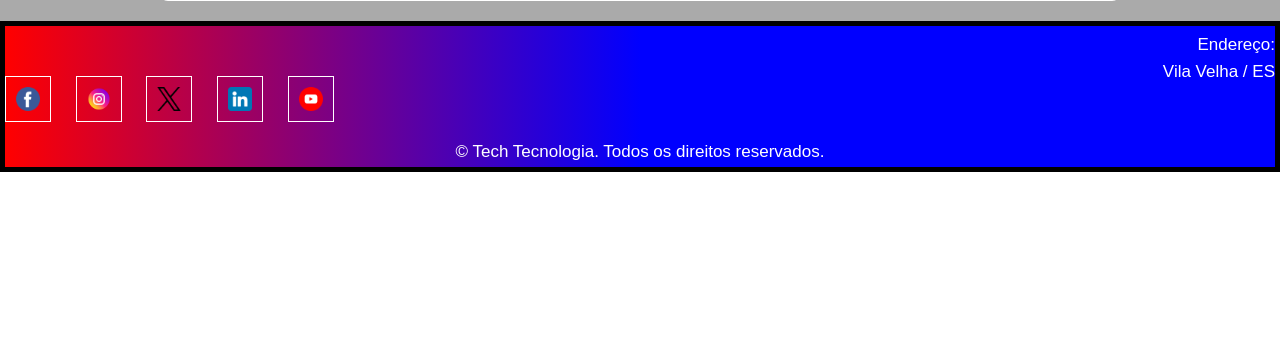
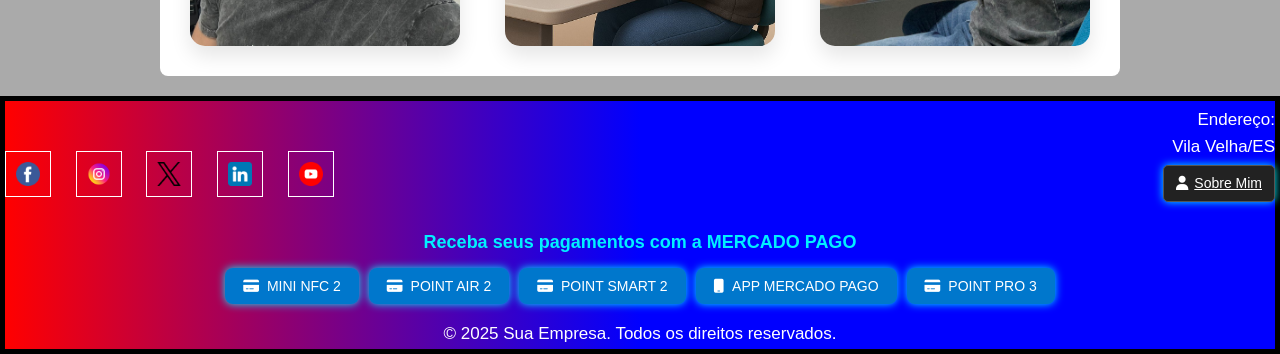
Before and after one commit to felippefardin/landing-page-felippe, a PHP site: page /sobre.php in a window 1280 px wide. Shown: the part 1146-1500 px from the top of the page. Before the commit the page ends 1318 px from the top, so only its background shows below. Run offline with PHP 8.4, Linux system fonts and the light colour scheme; some libraries are stand-ins or nearby versions.

Commit message:
sobre mim atualizado

```diff
--- a/sobre.php
+++ b/sobre.php
@@ -17,6 +17,13 @@
   <title>Sobre Mim | Tech Tecnologia</title>
 </head>
 <body>
+  <!-- VLibras widget -->
+    <div vw class="enabled">
+        <div vw-access-button class="active"></div>
+        <div vw-plugin-wrapper>
+            <div class="vw-plugin-top-wrapper"></div>
+        </div>
+    </div>
 
 <style>
     /* Header principal */
@@ -27,6 +34,7 @@
     display: flex;
     justify-content: center;
 }
+
 
 /* Conteúdo dentro do header */
 .header-conteudo {
@@ -174,6 +182,60 @@
         transform: translateX(5px);
     }
 }
+.footer-links-mercado {
+            margin-top: 30px;
+            text-align: center;
+        }
+
+        .footer-links-mercado h3 {
+            color: #00f0ff;
+            margin-bottom: 15px;
+            font-size: 18px;
+        }
+
+        .botoes-mercado {
+            display: flex;
+            flex-wrap: wrap;
+            gap: 10px;
+            justify-content: center;
+        }
+
+        .botao-mercado {
+            background-color: #0077cc;
+            color: white;
+            padding: 10px 18px;
+            border-radius: 8px;
+            text-decoration: none;
+            font-size: 14px;
+            display: inline-flex;
+            align-items: center;
+            gap: 8px;
+            transition: background-color 0.3s ease, transform 0.3s ease;
+            box-shadow: 0 0 8px #00f0ff;
+        }
+
+        .botao-mercado:hover {
+            background-color: #00f0ff;
+            color: black;
+            transform: scale(1.05);
+            box-shadow: 0 0 15px #00f0ff, 0 0 25px #00f0ff;
+        }
+
+        .btn-sobre-mim {
+            display: inline-flex;
+            align-items: center;
+            gap: 6px;
+            font-size: 14px;
+            padding: 6px 12px;
+            background-color: #222;
+            color: #fff;
+            border-radius: 5px;
+            text-decoration: none;
+            border: 1px solid #555;
+            cursor: pointer;
+            box-shadow: 0 0 8px #00f0ff;
+            transition: all 0.3s ease;
+        }
 
 
 </style>
@@ -184,13 +246,13 @@
 </button>
 
 <!-- Botão Voltar -->
-<a href="index.html" class="btn-voltar">
+<a href="index.php" class="btn-voltar">
   <i class="fa fa-arrow-left"></i> Voltar
 </a>
 
 <header>
   <div class="header-conteudo">
-    <img src="img/Slogo felippe.png" alt="Logo Tech Tecnologia" class="logo">
+    <img src="img/minhalogo.png" alt="Logo Tech Tecnologia" class="logo">
 
     <div class="header-textos">
       <h1>Tech Tecnologia</h1>
@@ -229,34 +291,73 @@
 
 
 <section class="foto-container">
-  <img src="img/felippe2.png" alt="Exemplo de trabalho" class="foto">
-  <img src="img/felippecartoon.png" alt="Cartilha digital" class="foto">
-  <img src="img/felippe1.png" alt="Cartilha digital" class="foto">
+  <img src="img/felippe2.jpeg" alt="Exemplo de trabalho" class="foto">
+  <img src="img/felippecartoon.jpeg" alt="Cartilha digital" class="foto">
+  <img src="img/felippe1.jpeg" alt="Cartilha digital" class="foto">
 </section>
 
 <footer class="footer border">
         <div class="footer-container">
             <div class="footer-social">
-      <a href="https://www.facebook.com" target="_blank"><img src="img/facebook.png" alt="Facebook"></a>
-      <a href="https://www.instagram.com" target="_blank"><img src="img/instagram.png" alt="Instagram"></a>
-      <a href="https://www.twitter.com" target="_blank"><img src="img/twitter.png" alt="Twitter"></a>
-      <a href="https://www.linkedin.com/in/felippefardin/" target="_blank"><img src="img/linkedin.png" alt="LinkedIn"></a>
-      <a href="https://www.youtube.com" target="_blank"><img src="img/youtube.png" alt="YouTube"></a>
+                <a href="https://www.facebook.com" target="_blank" rel="noopener noreferrer">
+                    <img src="img/facebook.png" alt="Facebook">
+                </a>
+                <a href="https://www.instagram.com" target="_blank" rel="noopener noreferrer">
+                    <img src="img/instagram.png" alt="Instagram">
+                </a>
+                <a href="https://www.twitter.com" target="_blank" rel="noopener noreferrer">
+                    <img src="img/twitter.png" alt="Twitter">
+                </a>
+                <a href="https://www.linkedin.com/in/felippefardin/" target="_blank" rel="noopener noreferrer">
+                    <img src="img/linkedin.png" alt="LinkedIn">
+                </a>
+                <a href="https://www.youtube.com" target="_blank" rel="noopener noreferrer">
+                    <img src="img/youtube.png" alt="YouTube">
+                </a>
             </div>
+
             <div class="footer-info">
-      <p>Endereço:<br>Vila Velha / ES</p>
+                <p>Endereço: <br>
+                    Vila Velha/ES <br>
+                </p>
+                <a href="sobre.php" class="btn-sobre-mim">
+                    <i class="fas fa-user"></i> Sobre Mim
+                </a>
             </div>
         </div>
+
+        <div class="footer-links-mercado">
+            <h3>Receba seus pagamentos com a MERCADO PAGO</h3>
+            <div class="botoes-mercado">
+                <a href="https://mpago.li/3177rXL" target="_blank" class="botao-mercado">
+                    <i class="fas fa-credit-card"></i> MINI NFC 2
+                </a>
+                <a href="https://mpago.li/1AUKHmw" target="_blank" class="botao-mercado">
+                    <i class="fas fa-credit-card"></i> POINT AIR 2
+                </a>
+                <a href="https://mpago.li/2q5guMR" target="_blank" class="botao-mercado">
+                    <i class="fas fa-credit-card"></i> POINT SMART 2
+                </a>
+                <a href="https://mpago.li/1giRaVp" target="_blank" class="botao-mercado">
+                    <i class="fas fa-mobile"></i> APP MERCADO PAGO
+                </a>
+                <a href="https://mpago.li/2qVdLDW" target="_blank" class="botao-mercado">
+                    <i class="fas fa-credit-card"></i> POINT PRO 3
+                </a>
+            </div>
+        </div>
+
         <div class="footer-copy">
-    <p>&copy; Tech Tecnologia. Todos os direitos reservados.</p>
+            <p>&copy; 2025 Sua Empresa. Todos os direitos reservados.</p>
         </div>
     </footer>
-
 <a href="https://wa.me/5527999642716" class="whatsapp-float-btn" target="_blank" aria-label="Fale conosco no WhatsApp">
   <img src="img/whatsapp-icon.png" alt="WhatsApp">
 </a>
 
 <script src="js/acessibilidade.js"></script>
+<script src="https://vlibras.gov.br/app/vlibras-plugin.js"></script>
+<script> new window.VLibras.Widget('https://vlibras.gov.br/app'); </script>
 <script src="script.js"></script>
 </body>
 </html>
```
Lines whose indentation alone changed are shown as unchanged.
